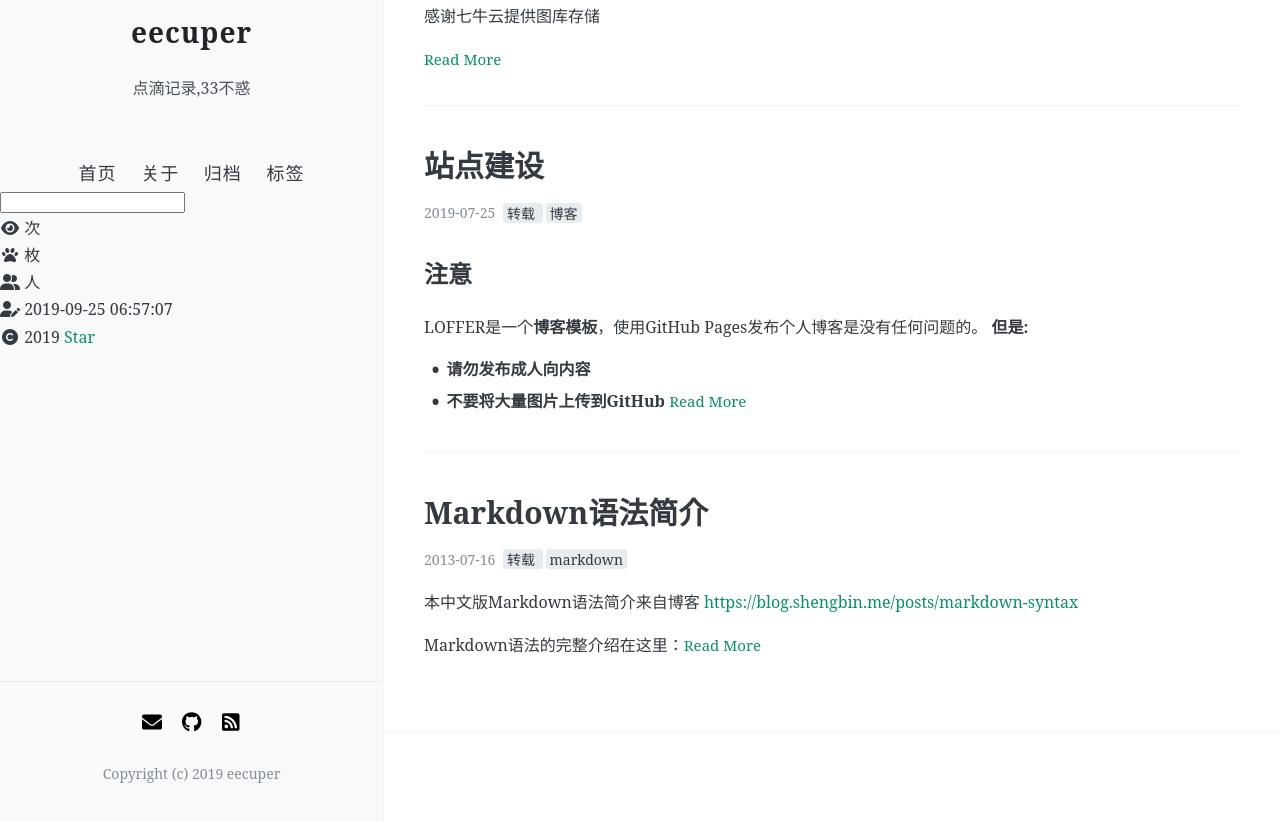
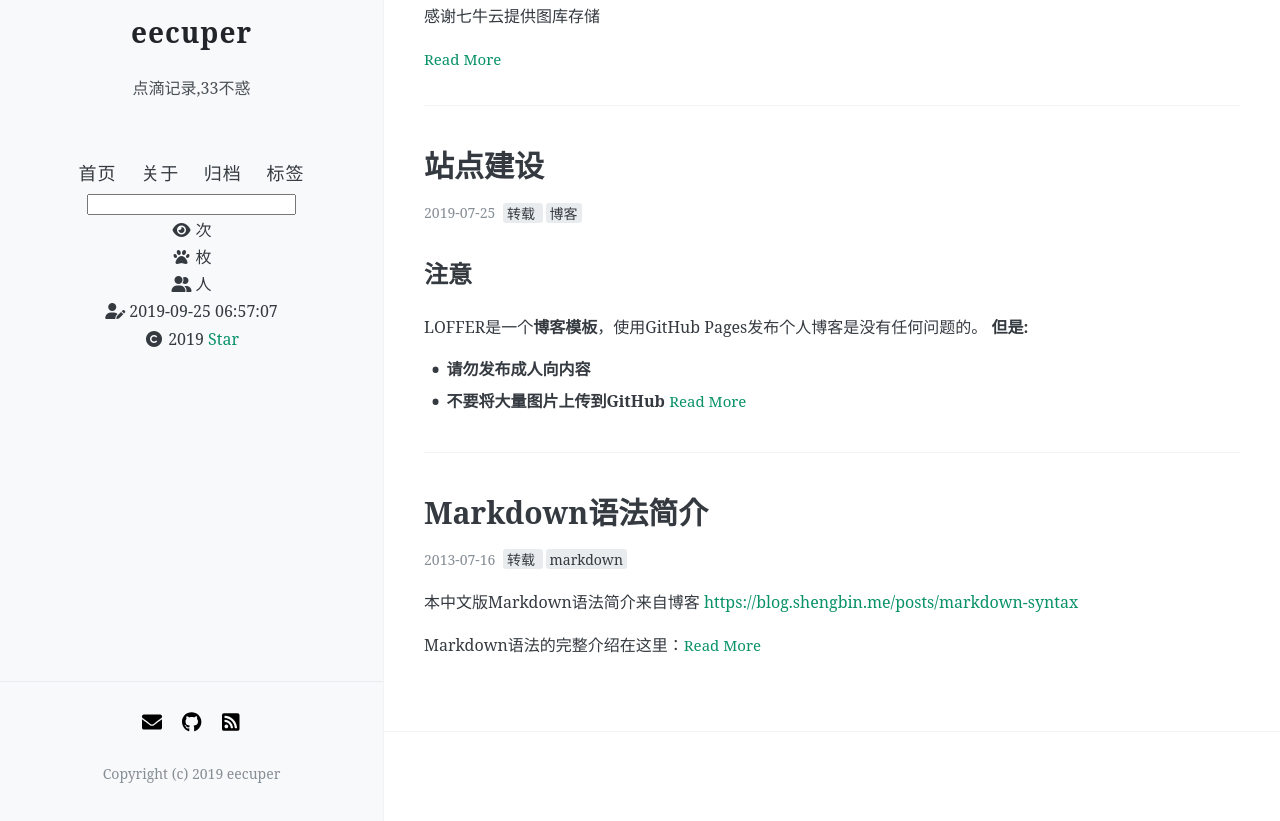
Before and after one commit to eecuper/eecuper.github.io, a Jekyll site: the page built from index.html, in a window 1280 px wide and 1141 px high. Shown: the part 320-1141 px from the top of the window. Built offline with Jekyll 4.4.1, drawn with Linux system fonts in a browser that asks for light colours; nearby versions of some CDN libraries; the list of posts is cut into pages by our own code; comment, search, counter and statistics services are not loaded.

Commit message:
Update head.html

```diff
--- a/_includes/head.html
+++ b/_includes/head.html
@@ -11,13 +11,13 @@
   <link rel="stylesheet" type="text/css" href="{{ site.baseurl }}/style.css" />
   <link rel="alternate" type="application/rss+xml" title="{{ site.name }} - {{ site.description }}" href="{{ site.baseurl }}/feed.xml" />
   <link rel="shortcut icon" href="{{ site.favicon }}">
-  {% for css in my.css_files %}
+  {% for css in site.my.css_files %}
   <link rel="stylesheet" type="text/css" href="{{ css.src }}" />
   {% endfor %}
 
   <script src="https://kit.fontawesome.com/56f7faf3f4.js"></script>
 
-  {% for js in my.js_files %}
+  {% for js in site.my.js_files %}
   <script src="{{ js.src }}"></script>
   {% endfor %}
   <!-- Created with Jekyll Now - http://github.com/barryclark/jekyll-now -->
```
